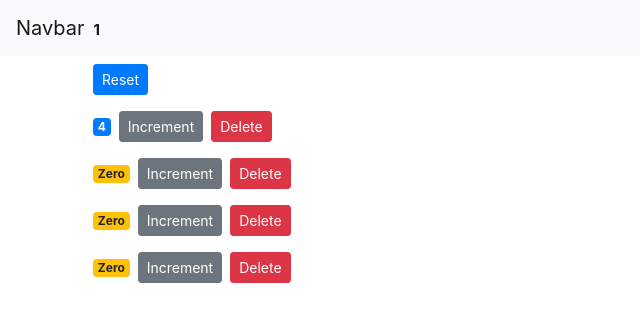
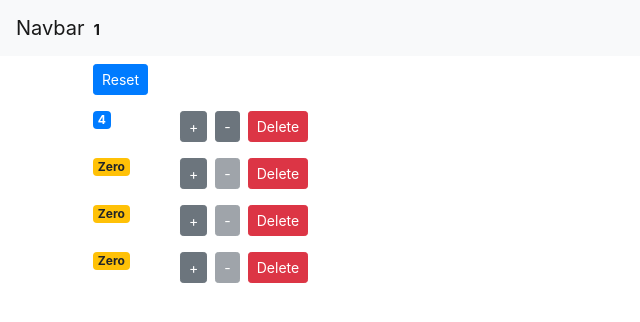
Before and after one commit to madani6/cwm-counter-app, a React (Create React App) app: page / in a window 1280 px wide. Shown: the top 322 px of the page, without its empty margins (0-640 px from the left). Built offline with nearby package versions, Linux system fonts and the light colour scheme.

Commit message:
solution decrement button

```diff
--- a/src/App.js
+++ b/src/App.js
@@ -30,6 +30,14 @@
     this.setState({ counters });
   };
 
+  handleDecrement = counter => {
+    const counters = [...this.state.counters];
+    const index = counters.indexOf(counter);
+    counters[index] = { ...counter };
+    counters[index].value--;
+    this.setState({ counters });
+  };
+
   handleReset = () => {
     const counters = this.state.counters.map(c => {
       c.value = 0;
@@ -55,6 +63,7 @@
         counters={this.state.counters}
         onReset={this.handleReset}
         onIncrement={this.handleIncrement}
+        onDecrement={this.handleDecrement}
         onDelete={this.handleDelete} />
         </main>
       </React.Fragment>
--- a/src/components/counter.jsx
+++ b/src/components/counter.jsx
@@ -1,10 +1,9 @@
 import React, { Component } from "react";
 
 export default class Counter extends Component {
-
   componentDidUpdate(prevProps, prevState) {
-    console.log('prevProps', prevProps);
-    console.log('prevState', prevState);
+    console.log("prevProps", prevProps);
+    console.log("prevState", prevState);
     if (prevProps.counter.value !== this.props.counter.value) {
       //
     }
@@ -18,20 +17,31 @@
     console.log("Counter - Rendered");
 
     return (
-      <div>
+      <div className="row">
+        <div className="col-1">
           <span className={this.getBadgeClasses()}>{this.formatCount()}</span>
+        </div>
+        <div className="col">
           <button
             onClick={() => this.props.onIncrement(this.props.counter)}
             className="btn btn-secondary btn-sm"
           >
-          Increment
+            +
+          </button>
+          <button
+            onClick={() => this.props.onDecrement(this.props.counter)}
+            className="btn btn-secondary btn-sm m-2"
+            disabled={this.props.counter.value === 0 ? "disabled" : ""}
+          >
+            -
           </button>
           <button
             onClick={() => this.props.onDelete(this.props.counter.id)}
-          className="btn btn-danger btn-sm m-2"
+            className="btn btn-danger btn-sm"
           >
             Delete
           </button>
+        </div>
       </div>
     );
   }
--- a/src/components/counters.jsx
+++ b/src/components/counters.jsx
@@ -20,6 +20,7 @@
             key={counter.id}
             onDelete={onDelete}
             onIncrement={onIncrement}
+            onDecrement={this.props.onDecrement}
             counter={counter}
           />
         ))}
```
Lines whose indentation alone changed are shown as unchanged.
